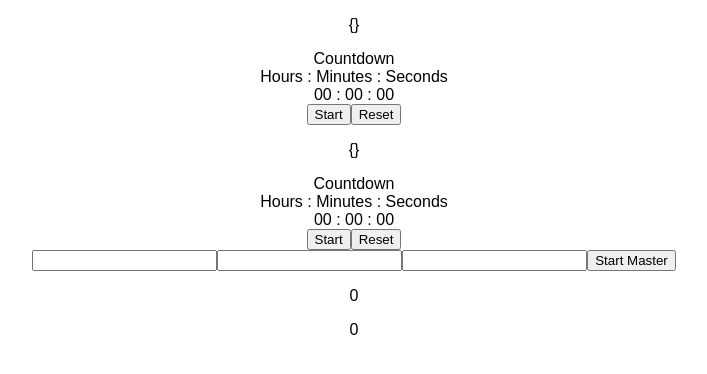
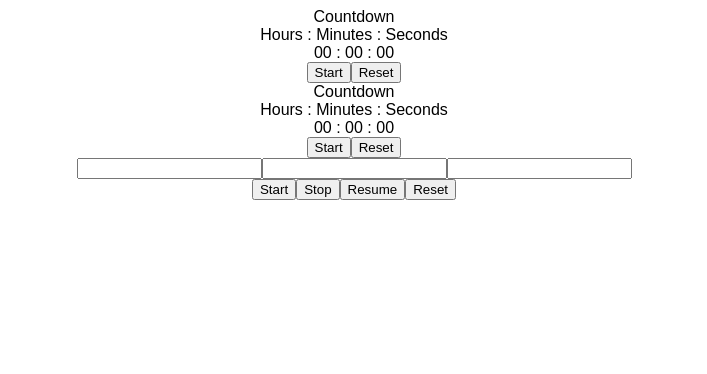
Before and after one commit to pschippe/EventClock-FE, a React (Create React App) app: page / in a window 1280 px wide. Shown: the top 374 px of the page, without its empty margins (286-993 px from the left). Built offline with nearby package versions, Linux system fonts and the light colour scheme.

Commit message:
adding master countsdown controllers and methods for having master functionality control all clocks at once.

```diff
--- a/src/App.js
+++ b/src/App.js
@@ -1,5 +1,6 @@
 import React, { Component } from "react";
 import Countdown from "./components/Countdown";
+import MasterCountdown from "./components/MasterCountdown";
 import TimerInput from "./components/TimerInput";
 import { connect } from 'react-redux';
 import mapReduxStoreToProps from './redux/mapReduxStoreToProps';
@@ -22,12 +23,12 @@ class App extends React.Component {
     masterStart: false
   };
 
-  setTimer = timeObj => {
-    this.setState({
-      indvTimer: `${timeObj.inputHrs}:${timeObj.inputMin}:${timeObj.inputSec}`,
-      currentTime: timeObj
-    });
-  };
+  // setTimer = timeObj => {
+  //   this.setState({
+  //     indvTimer: `${timeObj.inputHrs}:${timeObj.inputMin}:${timeObj.inputSec}`,
+  //     currentTime: timeObj
+  //   });
+  // };
 
   startAll = timeObj => {
     this.setState({
@@ -56,7 +57,6 @@ class App extends React.Component {
       return (
         <Countdown
           id={timers.id}
-          time={this.state.currentTime}
           masterStart={this.state.masterStart}
           resetMasterCallback={this.resetMaster}
           key={index}
@@ -68,9 +68,10 @@ class App extends React.Component {
       <div className="App">
         <div className="Timers">{rmClocks}</div>
         <div className="App-title">
-          <TimerInput setTimer={this.setTimer} startAll={this.startAll} />
-          <p>{this.state.indvTimer}</p>
-          <p>{this.state.allTimers}</p>
+          <TimerInput
+            startAll={this.startAll}
+          />
+          <MasterCountdown />
         </div>
       </div>
     );
--- a/src/components/Countdown.js
+++ b/src/components/Countdown.js
@@ -10,38 +10,37 @@ class Countdown extends Component {
     inputHrs: 0,
     inputMin: 0,
     inputSec: 0,
-    pulledTime: {}
   };
 
   preStart = () => {
     this.setState({
-      pulledTime: this.props.time,
-      timerTime: this.convertTime(this.props.time)
+      timerTime: this.props.store.currentTime.timerTime
     }, () => {
-      window.setTimeout(() => {this.startTimer()}, 2000);
-      console.log(this.state.timerTime);
-    })
-    console.log(this.props.time);
+      window.setTimeout(() => {
+        this.startTimer()
+      }, 2000);
+    });
   }
 
-  convertTime(timeObj) {
-    let finalTime = 0;
-    if (timeObj.inputHrs > 0) {
-      const hoursToMills = 1000 * 60 * 60;
-      finalTime = finalTime + (timeObj.inputHrs * hoursToMills);
-    }
-    if (timeObj.inputMin > 0) {
-      const minutesToMills = 1000 * 60;
-      finalTime = finalTime + (timeObj.inputMin * minutesToMills);
-    }
-    if (timeObj.inputSec > 0) {
-      const secondsToMills = 1000;
-      finalTime = finalTime + (timeObj.inputSec * secondsToMills);
-    }
-    return finalTime;
-  }
+  // convertTime(timeObj) {
+  //   let finalTime = 0;
+  //   if (timeObj.inputHrs > 0) {
+  //     const hoursToMills = 1000 * 60 * 60;
+  //     finalTime = finalTime + (timeObj.inputHrs * hoursToMills);
+  //   }
+  //   if (timeObj.inputMin > 0) {
+  //     const minutesToMills = 1000 * 60;
+  //     finalTime = finalTime + (timeObj.inputMin * minutesToMills);
+  //   }
+  //   if (timeObj.inputSec > 0) {
+  //     const secondsToMills = 1000;
+  //     finalTime = finalTime + (timeObj.inputSec * secondsToMills);
+  //   }
+  //   return finalTime;
+  // }
 
   startTimer = () => {
+    // TODO: Use npm install "axios" library for ajax call to backend
     this.setState({
       timerOn: true,
       // timerTime: this.state.timerTime,
@@ -68,11 +67,9 @@ class Countdown extends Component {
   };
 
   resetTimer = () => {
-    // if (this.state.timerOn === false) {
     this.setState({
       timerTime: this.state.timerStart
     });
-    // }
   };
 
   startForMaster() {
@@ -82,9 +79,13 @@ class Countdown extends Component {
 
   render() {
     let { timerTime, timerStart, timerOn } = this.state;
+    let disableButtons = false;
 
-    if (this.props.masterStart === true) {
-      this.startForMaster();
+    if (this.props.store.masterTime.timerOn === true) {
+      timerTime = this.props.store.masterTime.timerCount;
+      timerStart = this.props.store.masterTime.timerStart;
+      timerOn = this.props.store.masterTime.timerOn;
+      disableButtons = true;
     }
 
     let seconds = ("0" + (Math.floor((timerTime / 1000) % 60) % 60)).slice(-2);
@@ -93,7 +94,6 @@ class Countdown extends Component {
 
     return (
       <div className="Countdown">
-        <p>{JSON.stringify(this.state.pulledTime)}</p>
         <div className="Countdown-header">Countdown</div>
         <div className="Countdown-label">Hours : Minutes : Seconds</div>
         <div className="Countdown-time">
@@ -101,17 +101,17 @@ class Countdown extends Component {
         </div>
         {timerOn === false &&
           (timerStart === 0 || timerTime === timerStart) && (
-            <button onClick={this.preStart}>Start</button>
+            <button onClick={this.preStart} disabled={disableButtons}>Start</button>
           )}
         {timerOn === true && timerTime >= 1000 && (
-          <button onClick={this.stopTimer}>Stop</button>
+          <button onClick={this.stopTimer} disabled={disableButtons}>Stop</button>
         )}
         {timerOn === false &&
           (timerStart !== 0 && timerStart !== timerTime && timerTime !== 0) && (
-            <button onClick={this.startTimer}>Resume</button>
+            <button onClick={this.startTimer} disabled={disableButtons}>Resume</button>
           )}
         {(timerOn === false || timerTime < 1000) && (
-          <button onClick={this.resetTimer}>Reset</button>
+          <button onClick={this.resetTimer} disabled={disableButtons}>Reset</button>
         )}
       </div>
     );
--- /dev/null
+++ b/src/components/MasterCountdown.js
@@ -0,0 +1,71 @@
+import React, { Component } from "react";
+import { connect } from 'react-redux';
+import mapReduxStoreToProps from '../redux/mapReduxStoreToProps';
+
+class MasterCountdown extends Component {
+    createTimerInterval () {
+        this.timer = setInterval(() => {
+            const newTime = this.props.store.masterTime.timerCount - 10;
+            if (newTime >= 0) {
+                this.props.dispatch({
+                    type: 'MASTER_TIMER_COUNT',
+                    payload: newTime
+                });
+            } else {
+                clearInterval(this.timer);
+                this.props.dispatch({
+                    type: 'MASTER_TIMER_ON',
+                    payload: false
+                });
+                alert("Master Countdown Ended");
+            }
+        }, 10);
+    }
+
+    startTimer = () => {
+        this.props.dispatch({
+            type: 'MASTER_TIMER_SET_ALL',
+            payload: {
+                timerOn: true,
+                timerCount: this.props.store.currentTime.timerTime,
+                timerStart: this.props.store.currentTime.timerTime
+            }
+        });
+        this.createTimerInterval();
+    };
+
+    stopTimer = () => {
+        clearInterval(this.timer);
+        this.props.dispatch({
+            type: 'MASTER_TIMER_ON',
+            payload: false
+        });
+    };
+
+    resetTimer = () => {
+        this.props.dispatch({
+            type: 'MASTER_TIMER_COUNT',
+            payload: this.props.store.masterTime.timerStart
+        });
+    };
+
+    resumeTimer = () => {
+        this.props.dispatch({
+            type: 'MASTER_TIMER_ON',
+            payload: true
+        });
+        this.createTimerInterval();
+    }
+
+    render (){
+        return (
+            <div>
+                <button onClick={this.startTimer}>Start</button>
+                <button onClick={this.stopTimer}>Stop</button>
+                <button onClick={this.startTimer}>Resume</button>
+                <button onClick={this.resetTimer}>Reset</button>
+            </div>
+        );
+    }
+}
+export default connect(mapReduxStoreToProps)(MasterCountdown);
--- a/src/components/TimerInput.js
+++ b/src/components/TimerInput.js
@@ -13,11 +13,11 @@ class TimerInput extends Component {
     const newState = this.state;
     newState[timeKey] = parseInt(event.target.value);
     this.setState(newState);
-    this.props.setTimer(newState);
-  };
 
-  startMaster = () => {
-    this.props.startAll(this.state);
+    this.props.dispatch({
+      type: `CURRENT_TIME_${timeKey.toUpperCase()}`,
+      payload: event.target.value,
+    })
   };
 
   render() {
@@ -25,23 +25,22 @@ class TimerInput extends Component {
       <div>
         <input
           type="number"
-          onChange={event => this.changeInputTime(event, "inputHrs")}
+          onChange={event => this.changeInputTime(event, "hours")}
           className="field-item_hrs"
           required
         />
         <input
           type="number"
-          onChange={event => this.changeInputTime(event, "inputMin")}
+          onChange={event => this.changeInputTime(event, "minutes")}
           className="field-item_min"
           required
         />
         <input
           type="number"
-          onChange={event => this.changeInputTime(event, "inputSec")}
+          onChange={event => this.changeInputTime(event, "seconds")}
           className="field-item_sec"
           required
         />
-        <button onClick={this.startMaster}>Start Master</button>
       </div>
     );
   }
--- a/src/redux/reducers/all.reducers.js
+++ b/src/redux/reducers/all.reducers.js
@@ -1,5 +1,9 @@
 import countdownTimers from './countdownTimers.reducer';
+import currentTime from './currentTime.reducer';
+import masterTime from './masterTime.reducer';
 
 export {
     countdownTimers,
+    currentTime,
+    masterTime,
 };
--- a/src/redux/reducers/currentTime.reducer.js
+++ b/src/redux/reducers/currentTime.reducer.js
@@ -8,14 +8,17 @@ const defaultCurrentTime = {
 const currentTime = (state = defaultCurrentTime, action) => {
     switch (action.type) {
         case 'CURRENT_TIME_HOURS':
-            const newState = addTimeToState(state, 'hours', action.payload);
-            return newState;
+            const newStateHrs = addTimeToState(state, 'hours', action.payload);
+            console.log(newStateHrs);
+            return newStateHrs;
         case 'CURRENT_TIME_MINUTES':
-            const newState = addTimeToState(state, 'minutes', action.payload);
-            return newState;
+            const newStateMin = addTimeToState(state, 'minutes', action.payload);
+            console.log(newStateMin);
+            return newStateMin;
         case 'CURRENT_TIME_SECONDS':
-            const newState = addTimeToState(state, 'seconds', action.payload);
-            return newState;
+            const newStateSec = addTimeToState(state, 'seconds', action.payload);
+            console.log(newStateSec);
+            return newStateSec;
         default:
             return state;
     }
@@ -29,7 +32,7 @@ function addTimeToState(currState, timeKey, timeValue) {
     };
     newTimeState[timeKey] = timeDoubleDigit;
     newTimeState.timerTime = timeConverter(currState.timerTime, timeAsNumber, timeKey);
-
+    return newTimeState;
 }
 
 function makeTimeDoubleDigit(timeStr) {
@@ -42,8 +45,9 @@ function makeTimeDoubleDigit(timeStr) {
     return doubleDigit;
 }
 
+//TODO: Can remove baseTime from function
 function timeConverter(baseTime, newTime, timeType) {
-    let finalTime = baseTime;
+    let finalTime = 0;
     let conversion = 1;
 
     if (timeType === 'hours') {
--- /dev/null
+++ b/src/redux/reducers/masterTime.reducer.js
@@ -0,0 +1,33 @@
+const masterTime = (state = {}, action) => {
+    // Update Timer count
+    switch (action.type) {
+        case 'MASTER_TIMER_COUNT':
+            return {
+                ...state,
+                timerCount: action.payload
+            };
+        case 'MASTER_TIMER_ON':
+            return {
+                ...state,
+                timerOn: action.payload
+            };
+        case 'MASTER_TIMER_START':
+            return {
+                ...state,
+                timerStart: action.payload
+            }
+        case 'MASTER_TIMER_SET_ALL':
+            return {
+                ...state,
+                timerCount: action.payload.timerCount,
+                timerOn: action.payload.timerOn,
+                timerStart: action.payload.timerStart
+            }
+        default:
+            return state;
+    }
+
+    return state;
+}
+
+export default masterTime;
```
